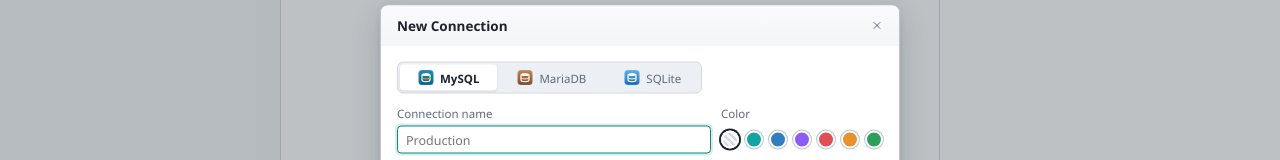
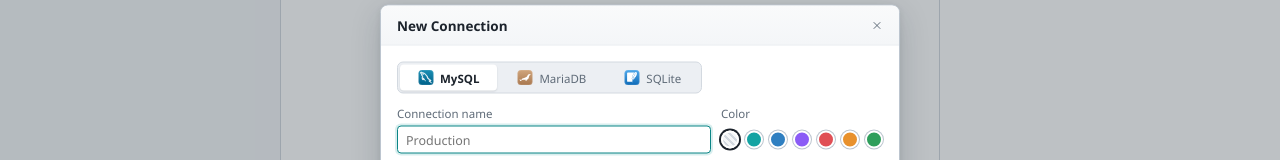
Before and after one commit to majestic-world/Schemata, a React (Vite) app: page / in a window 1280 px wide. Both pictures are taken after a click on the button "Connection". Shown: the part 182-342 px from the top of the page. Built offline with nearby package versions, Linux system fonts and the light colour scheme.

Commit message:
style: usa os logos oficiais do MySQL, MariaDB e SQLite nos ícones de conexão

```diff
--- a/src/components/icons.tsx
+++ b/src/components/icons.tsx
@@ -1,6 +1,7 @@
 /** Full-color icon set in the spirit of classic desktop database tools: toolbar glyphs at 32 px, object
  * glyphs at 16 px. Gradients use per-icon ids so several instances can share a page. */
 import type { Engine } from "../api/types";
+import { MARIADB_LOGO, MYSQL_LOGO, SQLITE_LOGO, type Logo } from "./engineLogos";
 
 type P = { size?: number };
 
@@ -116,13 +117,13 @@ function Tray({ arrow, color }: { arrow: "in" | "out"; color: string }) {
 export const ImportIcon = () => <Tray arrow="in" color="#22a35a" />;
 export const ExportIcon = () => <Tray arrow="out" color="#e9822b" />;
 
-const ENGINE: Record<Engine, { from: string; to: string; mark: string }> = {
-  mySql: { from: "#1a8fb4", to: "#00618a", mark: "#f29111" },
-  mariaDb: { from: "#c0875a", to: "#7a4a2a", mark: "#f3d7b8" },
-  sqlite: { from: "#5ab0ec", to: "#1667b7", mark: "#d6efff" },
+const ENGINE: Record<Engine, { from: string; to: string; logo: Logo }> = {
+  mySql: { from: "#1a8fb4", to: "#00618a", logo: MYSQL_LOGO },
+  mariaDb: { from: "#d0a57c", to: "#a9784f", logo: MARIADB_LOGO },
+  sqlite: { from: "#4ea8ea", to: "#0f6bb8", logo: SQLITE_LOGO },
 };
 
-/** Connection glyph: a rounded tile in the engine's colors with a white database mark. */
+/** Connection glyph: a rounded tile in the engine's colors carrying the engine's official logo. */
 export function EngineIcon({ engine, size = 18 }: { engine: Engine; size?: number }) {
   const e = ENGINE[engine];
   const id = `ic-eng-${engine}-${size}`;
@@ -131,9 +132,15 @@ export function EngineIcon({ engine, size = 18 }: { engine: Engine; size?: numbe
       <defs><Grad id={id} from={e.from} to={e.to} /></defs>
       <rect x="1" y="1" width="30" height="30" rx="7" fill={`url(#${id})`} />
       <rect x="1.5" y="1.5" width="29" height="29" rx="6.5" fill="none" stroke="#fff" strokeOpacity=".25" />
-      <ellipse cx="16" cy="10" rx="8" ry="3.2" fill="#fff" />
-      <path d="M8 10v11c0 1.8 3.6 3.2 8 3.2s8-1.4 8-3.2V10" fill="none" stroke="#fff" strokeWidth="2.4" />
-      <path d="M8 15.5c0 1.8 3.6 3.2 8 3.2s8-1.4 8-3.2" fill="none" stroke={e.mark} strokeWidth="2.4" />
+      {/* The mark fills a 22-unit box centered in the tile. */}
+      <path
+        d={e.logo.path}
+        fill="#fff"
+        stroke={e.logo.stroke ? "#fff" : undefined}
+        strokeWidth={e.logo.stroke}
+        strokeLinejoin="round"
+        transform={`translate(5 5) scale(${22 / e.logo.grid})`}
+      />
     </svg>
   );
 }
```
Also changed, not shown: src/components/engineLogos.ts (added, +9 -0 lines).
